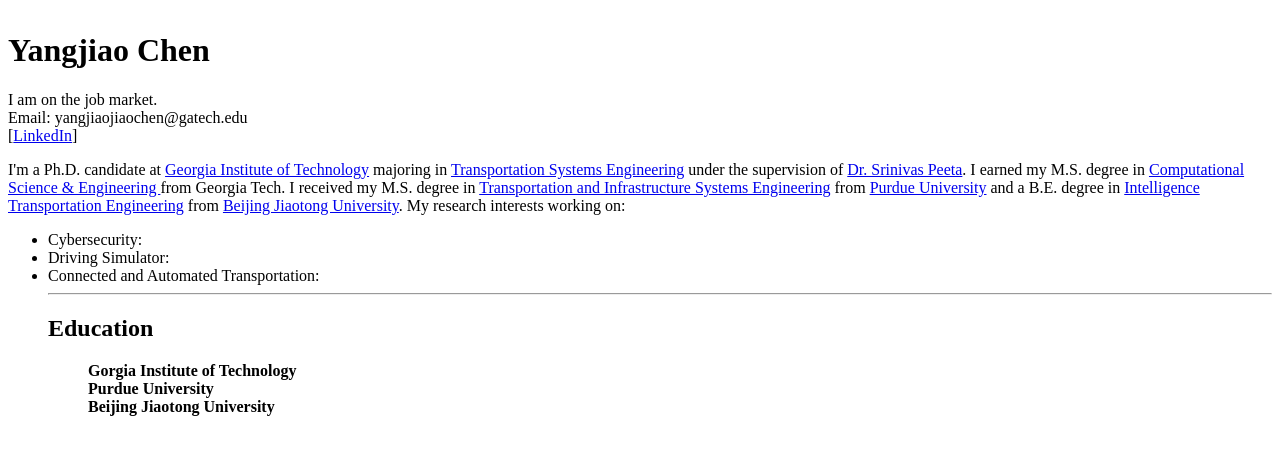
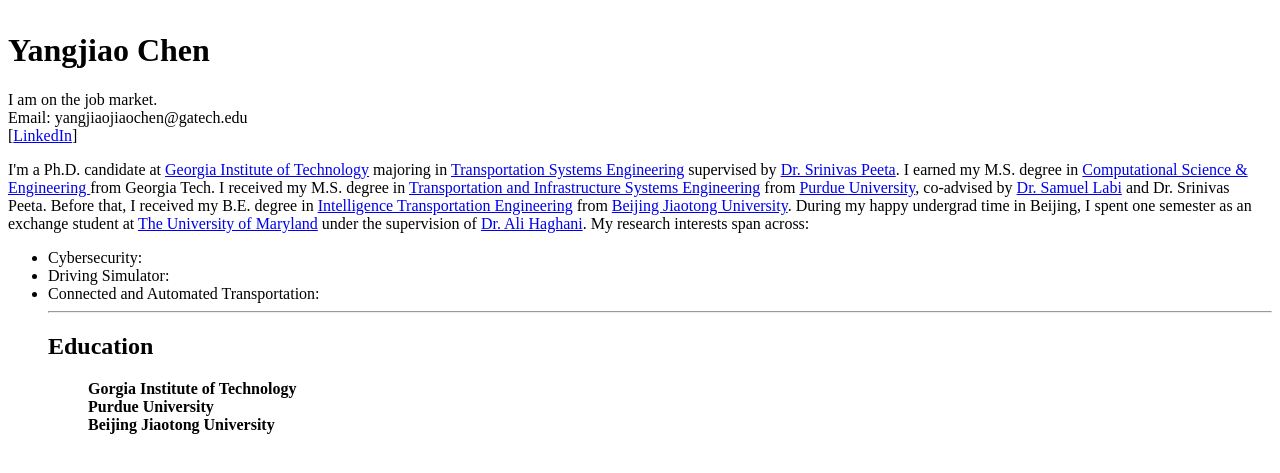
Before and after one commit to YangjiaoChen/YangjiaoChen.github.io, a Jekyll site: the page built from index.html, in a window 1280 px wide, cut to the strip 267-740 px from the top of the page. Built offline with Jekyll 4.4.1, drawn with Linux system fonts in a browser that asks for light colours.

Commit message:
Update index.html

```diff
--- a/index.html
+++ b/index.html
@@ -103,12 +103,13 @@ title: "Yangjiao Chen"
 <p>
 I'm a Ph.D. candidate at <a href="https://www.gatech.edu" target="_blank">Georgia Institute of Technology</a>
 majoring in <a href="https://prod.ce.gatech.edu/academics/groups/transportation" target="_blank">Transportation Systems Engineering</a>
-under the supervision of <a href="https://ce.gatech.edu/directory/person/srinivas-peeta" target="_blank">Dr. Srinivas Peeta</a>.
+supervised by <a href="https://ce.gatech.edu/directory/person/srinivas-peeta" target="_blank">Dr. Srinivas Peeta</a>.
 I earned my M.S. degree in <a href="https://cse.gatech.edu" target="_blank">Computational Science & Engineering </a> from Georgia Tech.
 I received my M.S. degree in <a href="https://engineering.purdue.edu/CE/Academics/Groups/Transportation" target="_blank">Transportation and Infrastructure Systems Engineering</a>
-from <a href="https://www.purdue.edu" target="_blank">Purdue University</a>
-and a B.E. degree in <a href="http://en.trans.bjtu.edu.cn" target="_blank">Intelligence Transportation Engineering</a> from <a href="http://en.njtu.edu.cn" target="_blank">Beijing Jiaotong University</a>.
-My research interests working on:
+from <a href="https://www.purdue.edu" target="_blank">Purdue University</a>, co-advised by <a href="https://engineering.purdue.edu/CE/People/ptProfile?resource_id=2416" target="_blank">Dr. Samuel Labi</a>
+and Dr. Srinivas Peeta. Before that, I received my B.E. degree in <a href="http://en.trans.bjtu.edu.cn" target="_blank">Intelligence Transportation Engineering</a> from <a href="http://en.njtu.edu.cn" target="_blank">Beijing Jiaotong University</a>.
+During my happy undergrad time in Beijing, I spent one semester as an exchange student at <a href="https://umd.edu" target="_blank">The University of Maryland</a> under the supervision of <a href="https://cee.umd.edu/clark/faculty/269/Ali-Haghani" target="_blank">Dr. Ali Haghani</a>.
+My research interests span across:
 
   <!-- <br> -->
   <br>
```
